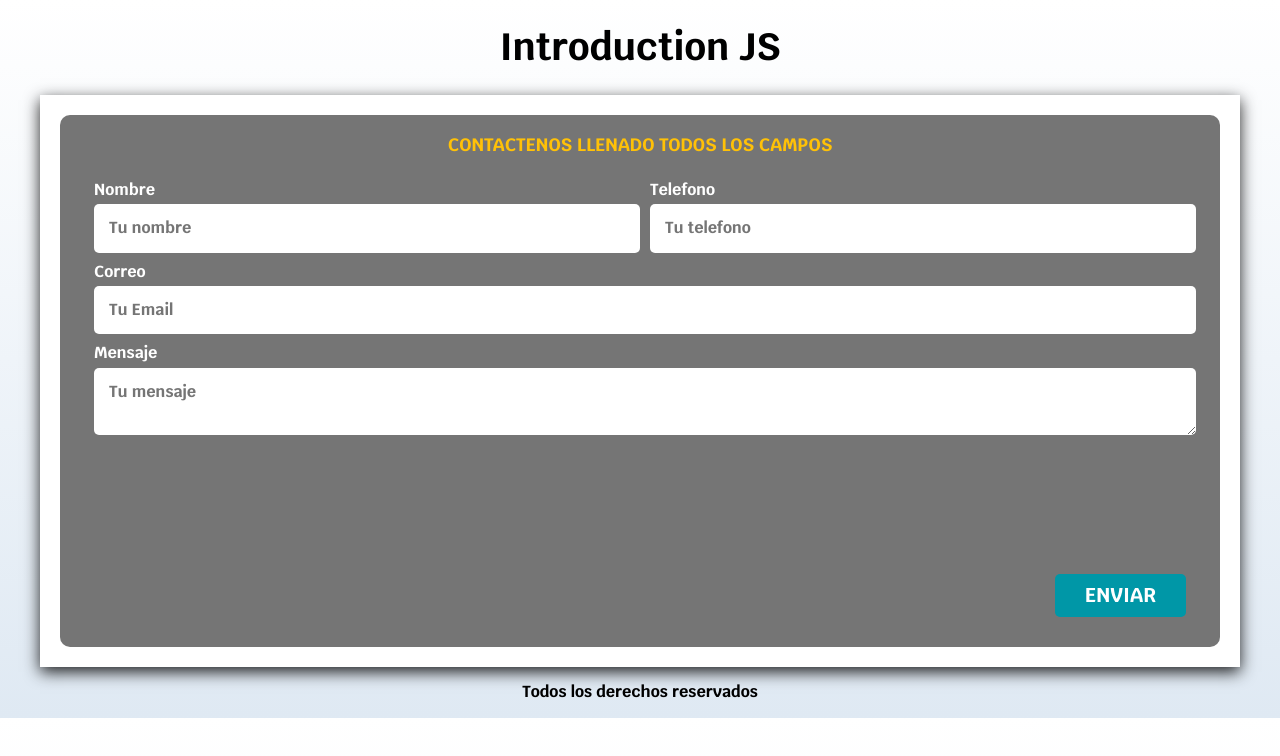
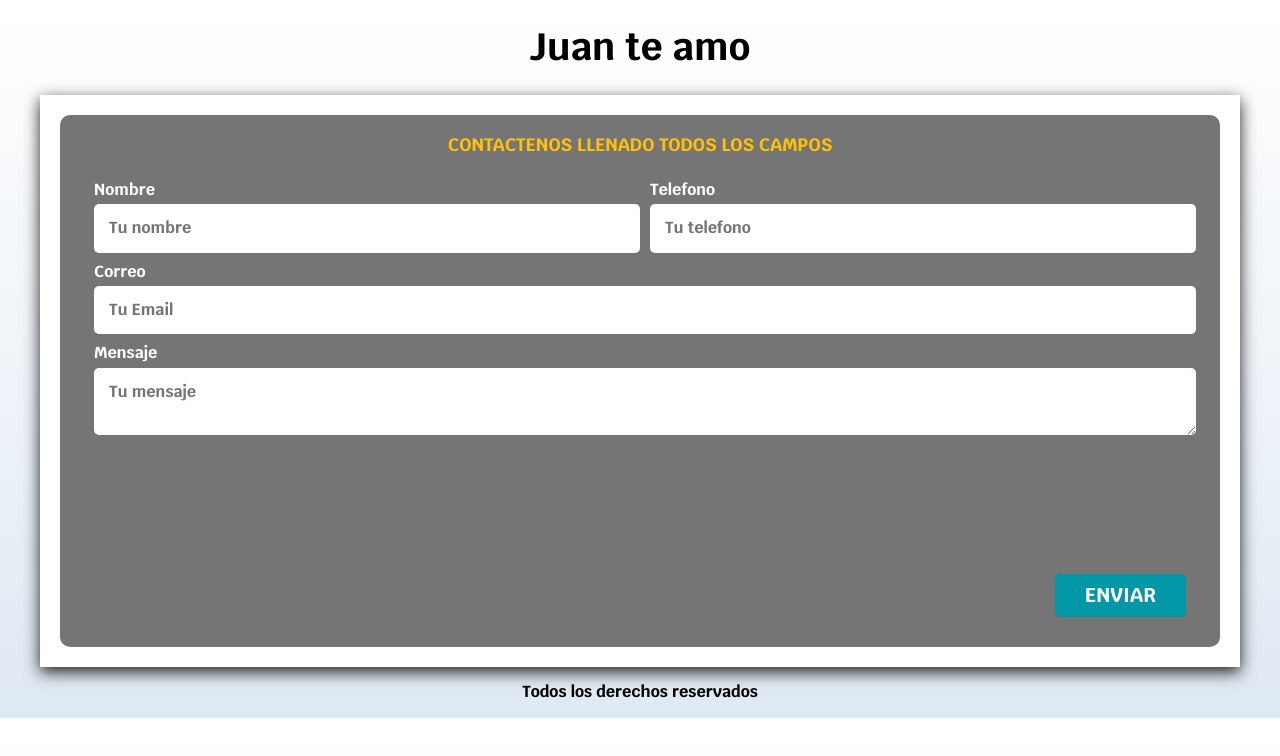
Before and after one commit to mangel6/Compartida-con-juan, a plain HTML site: page index.html in a window 1280 px wide. Drawn offline with Linux system fonts and the light colour scheme.

Commit message:
segunda subida

```diff
--- a/index.html
+++ b/index.html
@@ -21,7 +21,7 @@
 
 <body>
     <header>
-        <h1 id="titulo">Introduction JS</h1>
+        <h1 id="titulo">Juan te amo</h1>
     </header>
 
 
```
